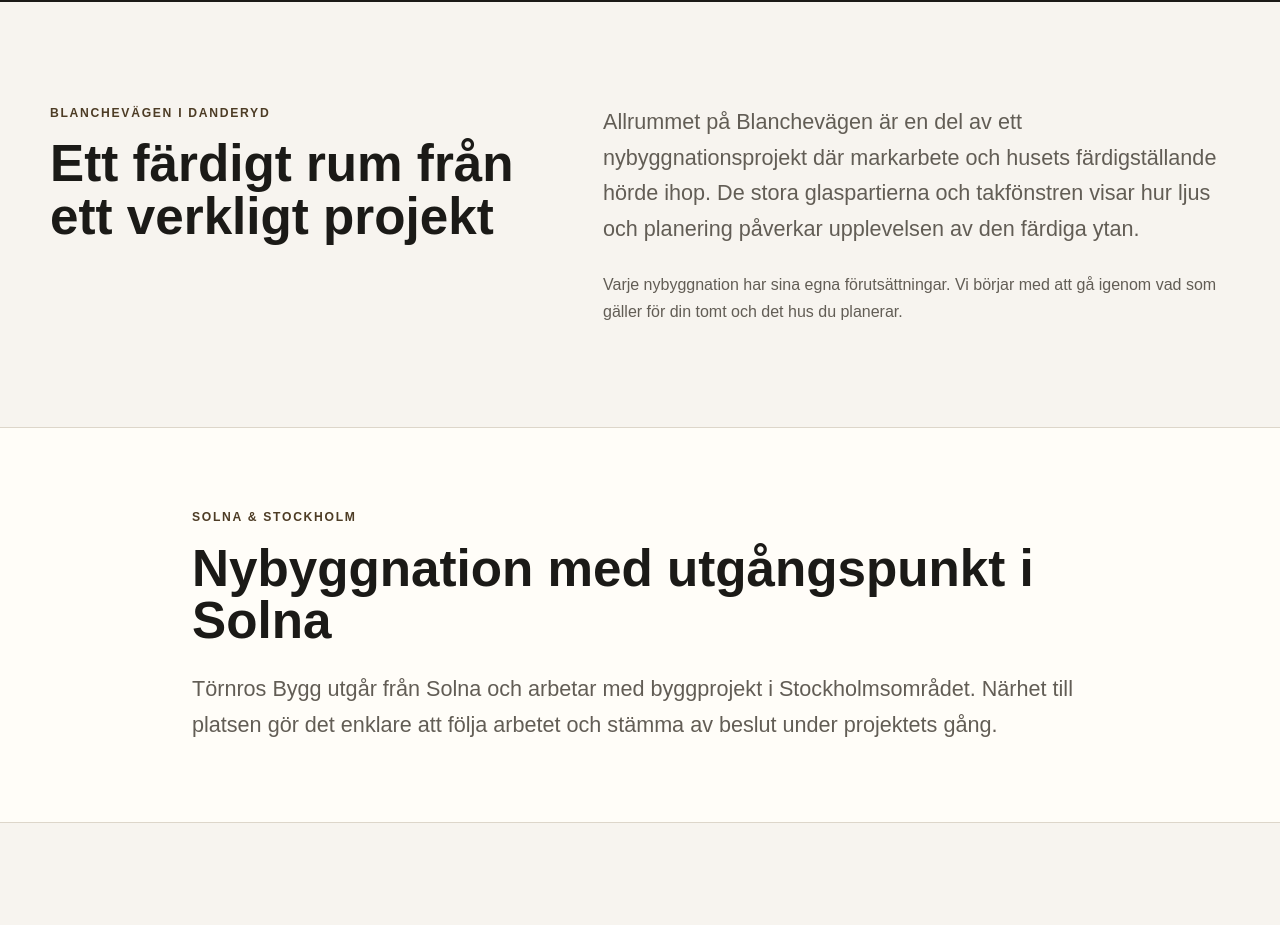
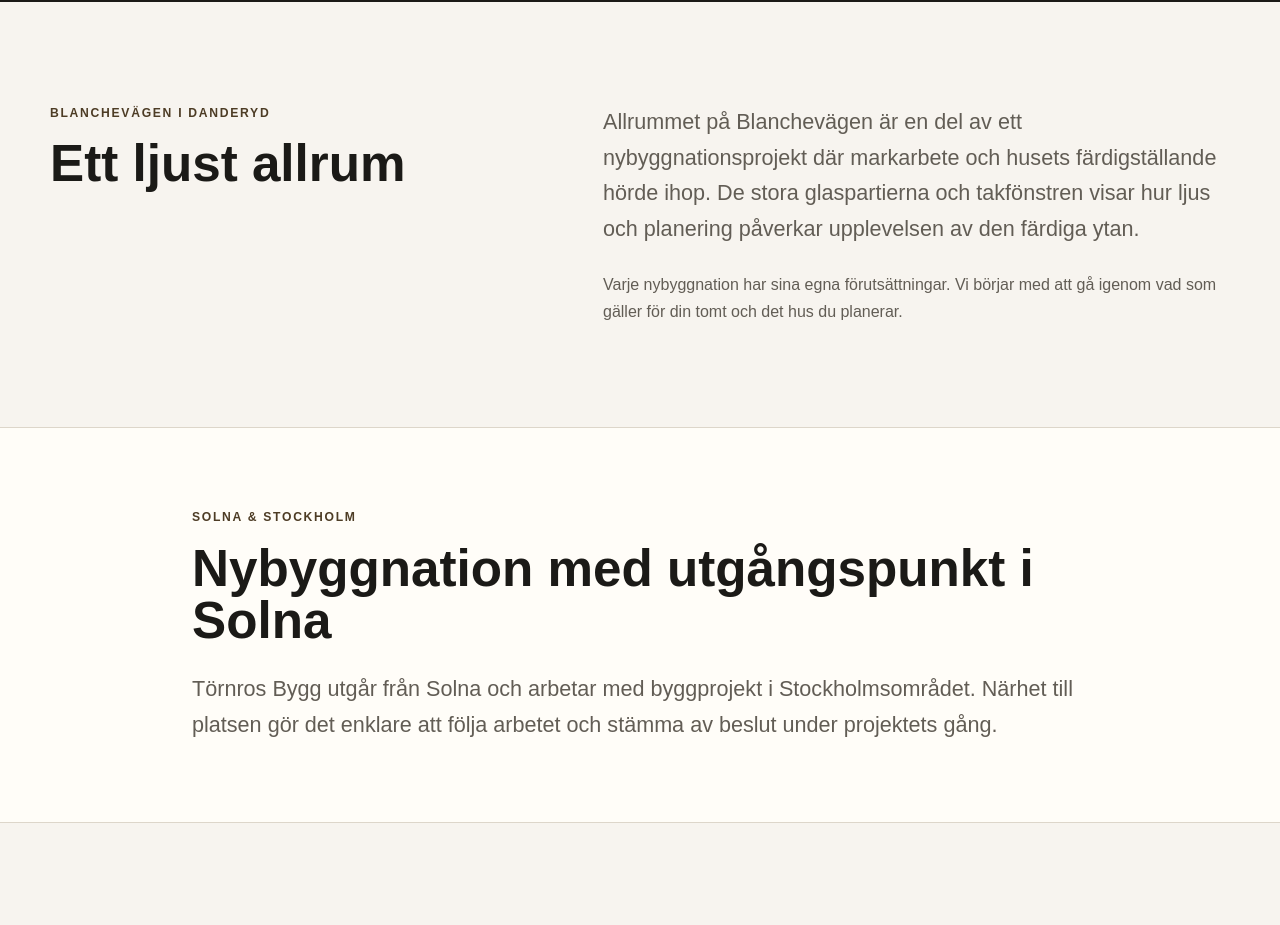
Before and after one commit to tornrosdaniel-cell/tornrosbygg-web, a Next.js app: page /tjanster/nybyggnation in a window 1280 px wide. Shown: the part 2960-3885 px from the top of the page. Built offline with nearby package versions, Linux system fonts and the light colour scheme.

Commit message:
Make Blanchevägen project heading specific

```diff
--- a/src/app/tjanster/nybyggnation/page.tsx
+++ b/src/app/tjanster/nybyggnation/page.tsx
@@ -183,7 +183,7 @@ export default function NewConstructionPage() {
         <div className="container grid gap-10 lg:grid-cols-[0.9fr_1.1fr]">
           <div>
             <p className="eyebrow mb-4">Blanchevägen i Danderyd</p>
-            <h2 className="heading-lg">Ett färdigt rum från ett verkligt projekt</h2>
+            <h2 className="heading-lg">Ett ljust allrum</h2>
           </div>
           <div>
             <p className="body-lg">
```
